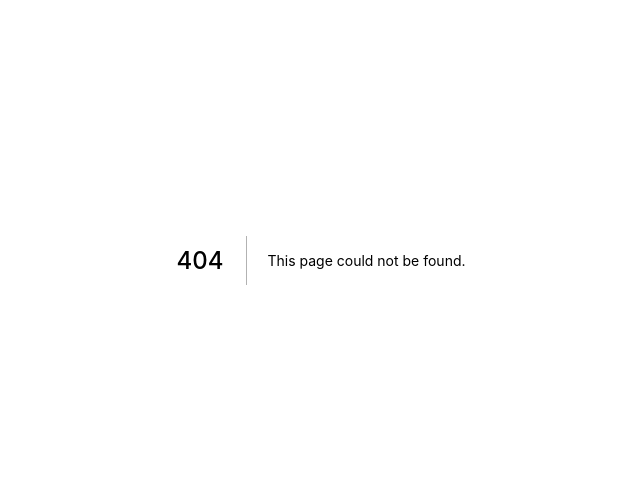
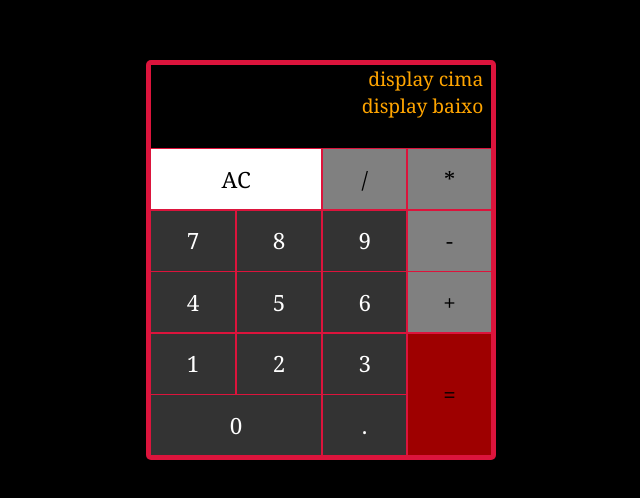
Before and after one commit to marcosvmds/fcc-projects2, a Next.js app: page /calculator in a window 1280 px wide. Before the commit this address had no page. Shown: the part 140-638 px from the top of the page, without its empty margins (319-959 px from the left). Built offline with nearby package versions, Linux system fonts and the light colour scheme.

Commit message:
add new app Calculator(base interface)

```diff
--- a/package.json
+++ b/package.json
@@ -15,7 +15,8 @@
     "next": "^10.0.3",
     "node-sass": "^5.0.0",
     "react": "^17.0.1",
-    "react-dom": "^17.0.1"
+    "react-dom": "^17.0.1",
+    "styled-components": "^5.2.1"
   },
   "devDependencies": {},
   "scripts": {
--- /dev/null
+++ b/pages/calculator.jsx
@@ -0,0 +1,113 @@
+import React from 'react'
+import ReactDom, {useState} from 'react-dom'
+import '../styles/calculator.scss'
+import styled from 'styled-components';
+
+
+function NumButton(props){
+    return(
+        <StyledNumButton id={props.id} onClick={()=>console.log("numero")}>{props.value}</StyledNumButton>
+    )
+}
+function OpButton(props){
+    return(
+        <StyledOpButton id={props.id} onClick={()=>console.log("operaçao")}>{props.value}</StyledOpButton>
+    )
+}
+
+function Calculator(){
+   // const [inputState, setInputState] = useState('0');
+
+   return(
+    <AppBase id="app-calculator">
+        <CalculatorGrid>
+            <Display id="display">
+                <div>display cima</div>
+                <div>display baixo</div>
+            </Display>
+            <EqButton id="equals" value="=">=</EqButton>
+            <ClearButton id="clear" value="AC">AC</ClearButton>
+
+            <OpButton id="add" value="+"></OpButton>
+            <OpButton id="subtract" value="-" >-</OpButton>
+            <OpButton id="multiply" value="*" >*</OpButton>
+            <OpButton id="divide" value="/" >/</OpButton>
+
+            <NumButton id="zero" value="0" >0</NumButton>
+            <NumButton id="one" value="1" >1</NumButton>
+            <NumButton id="two" value="2" >2</NumButton>
+            <NumButton id="three" value="3" >3</NumButton>
+            <NumButton id="four" value="4" >4</NumButton>
+            <NumButton id="five" value="5" >5</NumButton>
+            <NumButton id="six" value="6" >6</NumButton>
+            <NumButton id="seven" value="7" >7</NumButton>
+            <NumButton id="eight" value="8" >8</NumButton>
+            <NumButton id="nine" value="9" >9</NumButton>
+            <NumButton id="decimal" value="." >.</NumButton>
+        </CalculatorGrid>
+    </AppBase>
+    )
+}
+
+//STYLED COMPONENTS//
+const AppBase = styled.div`
+    display: flex;
+    flex-direction: column;
+    justify-content: center;
+    height: 100vh;
+`
+const CalculatorGrid = styled.div`
+    display: grid;
+    gap: 0.1rem;
+    grid-template-areas:
+        "display display display display"
+        'clear clear divide multiply'
+        'seven eight nine subtract'
+        'four five six add'
+        'one two three equals'
+        'zero zero decimal equals'
+        ;
+    align-self: center;
+    max-width: 350px;
+    width: 100%;
+    height: 50vh;
+    background-color: crimson;
+    padding: 0.3rem;
+    border-radius: 5px;
+`
+const Display = styled.div`
+    background-color: black;
+    text-align: end;
+    padding-right: 0.5rem;
+    color: orange;
+`
+const StyledClickable = styled.div`
+    display:flex;
+    flex-direction: column;
+    justify-content: center;
+    text-align: center;
+    font-size: 1.4rem;
+    background-color:white;
+    cursor: pointer;
+`
+const StyledOpButton = styled(StyledClickable)`
+    background-color: grey;
+`
+const StyledNumButton = styled(StyledClickable)`
+    background-color: rgb(51, 51, 51);
+    color: white;
+`
+const EqButton = styled(StyledClickable)`
+    background-color: rgb(158, 0, 0)};
+`
+const ClearButton = styled(StyledClickable)`
+    background-color: white;
+    color: black
+`
+
+
+export default function App(){
+    return (
+        <Calculator/>
+    )
+}
--- /dev/null
+++ b/styles/calculator.scss
@@ -0,0 +1,23 @@
+#app-calculator{
+    width: 50vw;
+}
+
+#display{grid-area: display;}
+#equals{grid-area: equals;}
+#clear {grid-area: clear;}
+#add {grid-area: add;}
+#subtract {grid-area: subtract;}
+#multiply {grid-area: multiply;}
+#divide {grid-area: divide;}
+#display {grid-area: display;}
+#zero {grid-area: zero;}
+#one {grid-area: one;}
+#two {grid-area: two;}
+#three {grid-area: three;}
+#four {grid-area: four;}
+#five {grid-area: five;}
+#six {grid-area: six;}
+#seven {grid-area: seven;}
+#eight {grid-area: eight;}
+#nine {grid-area: nine;}
+#decimal {grid-area: decimal;}
```
Also changed, not shown: pages/drum-machine.jsx (+2 -13 lines), 1 other file (tests, documents, lock files or other folders).
